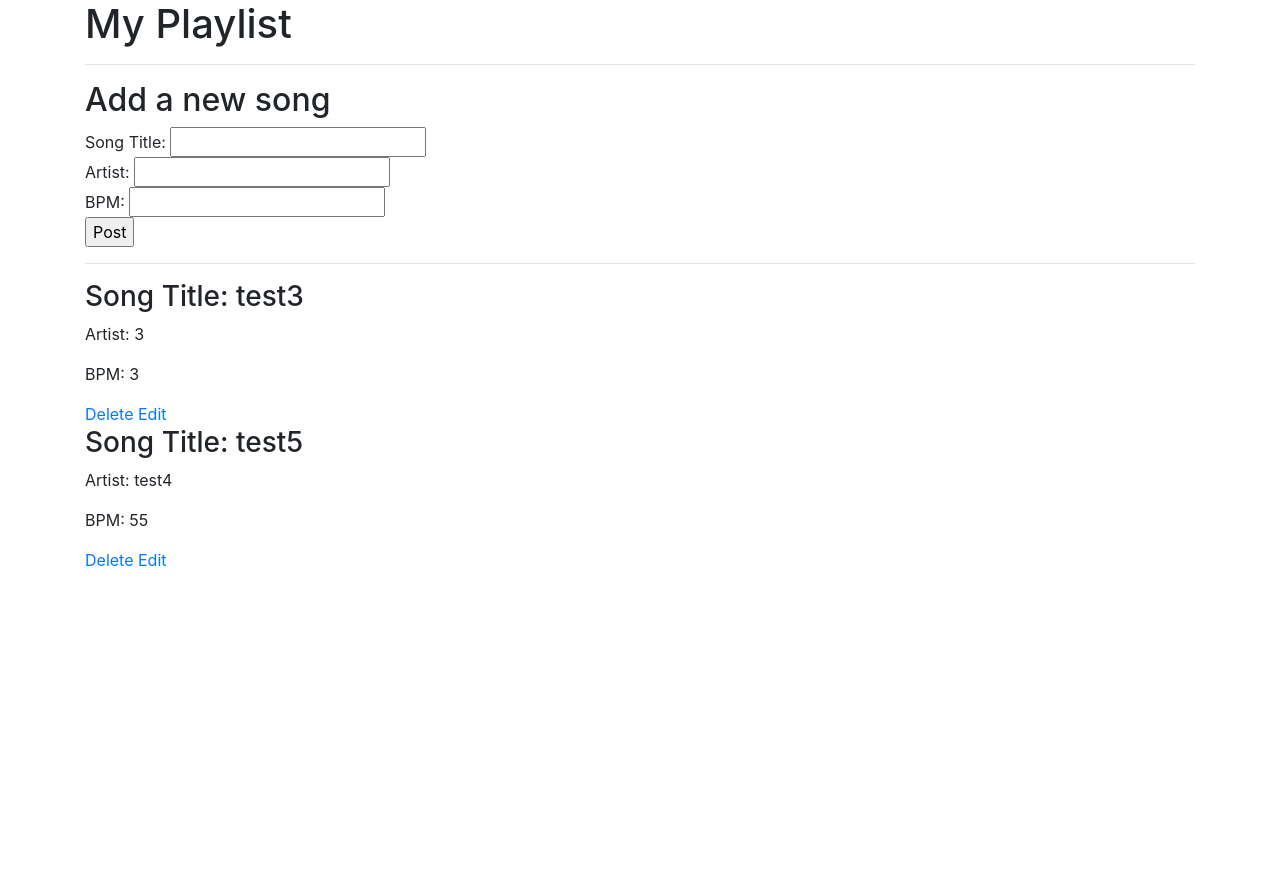
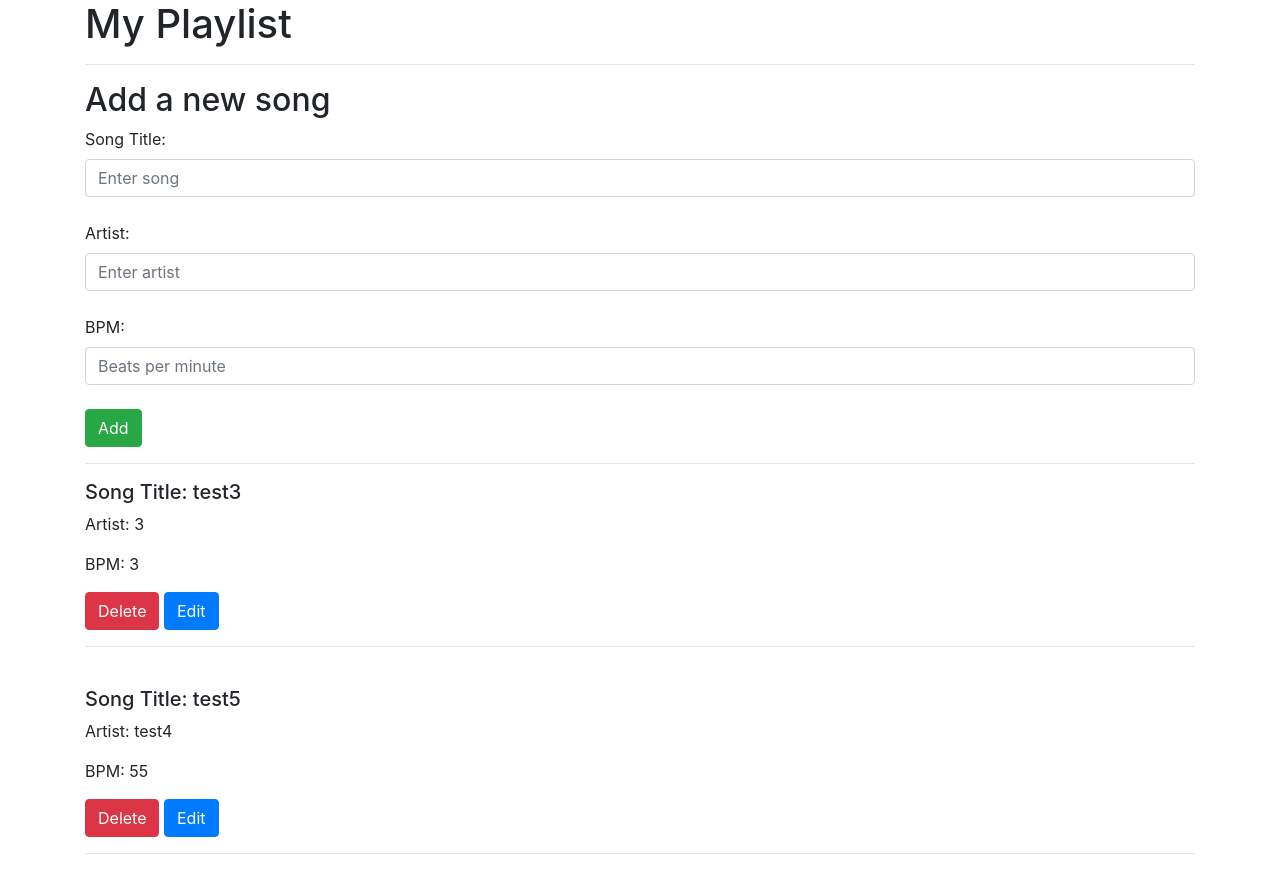
Before and after one commit to Aphilay/beats-for-fitness, a Flask app: page /playlist in a window 1280 px wide. Shown: the part 56-950 px from the top of the page. Before the commit the page ends 622 px from the top, so only its background shows below. Run offline with Flask 2, Linux system fonts and the light colour scheme; data comes from the database, SQL or seed files in the repository; both versions use the stored data as it was after the commit; some libraries are stand-ins or nearby versions.

Commit message:
added jumbotron to homepage and updated buttons and input fields on playlist page

```diff
--- a/templates/edit.html
+++ b/templates/edit.html
@@ -15,7 +15,7 @@
   <br />
   BPM: <input type="text" name="bpm" id="bpm" />
   <br />
-  <input type="submit" value="Save" />
+  <input class="btn btn-primary" type="submit" value="Save" />
 </form>
 <hr />
 {% endblock %}
--- a/templates/playlist.html
+++ b/templates/playlist.html
@@ -7,24 +7,54 @@
 <hr />
 <h2>Add a new song</h2>
 <form action="/playlist" method="POST">
-  Song Title: <input type="text" name="title" id="title" />
+<label for='title'>Song Title:</label>
+
+    <input
+      class="form-control"
+      type="text"
+      name="title"
+      id="title"
+      placeholder="Enter song"
+    />
   <br />
-  Artist: <input type="text" name="artist" id="artist" />
+
+  <label for='artist'>Artist:</label>
+    <input
+      class="form-control"
+      type="text"
+      name="artist"
+      id="artist"
+      placeholder="Enter artist"
+    />
   <br />
-  BPM: <input type="text" name="bpm" id="bpm" />
+
+  <label for='bpm'>BPM:</label>
     <br />
-  <input type="submit" value="Post" />
-</form>
+      <input
+        class="form-control"
+        type="text"
+        name="bpm"
+        id="bpm"
+        placeholder="Beats per minute"
+      />
+    <br />
+      <input class="btn btn-success" type="submit" value="Add" />
     <hr />
 
     {% for song in playlist %}
-<h3>Song Title: {{song.title}}</h3>
+    <h5>Song Title: {{song.title}}</h5>
     <p>Artist: {{song.artist}}</p>
     {% if song.bpm %}
     <p>BPM: {{song.bpm}}</p>
     {% else %}
     <p>BPM: N/A</p>
     {%endif%}
-<a href="/playlist/delete/{{song.id}}">Delete</a>
-<a href="/playlist/edit/{{song.id}}">Edit</a>
+    <a class="btn btn-danger" href="/playlist/delete/{{song.id}}">Delete</a>
+    <a class="btn btn-primary" href="/playlist/edit/{{song.id}}">Edit</a>
+    <br>
+    <hr>
+    <br>
+
     {%endfor%} {% endblock %}
+  </form>
+</form>
```
Also changed, not shown: templates/index.html (+29 -0 lines), playlist.db. Lines whose indentation alone changed are shown as unchanged.
